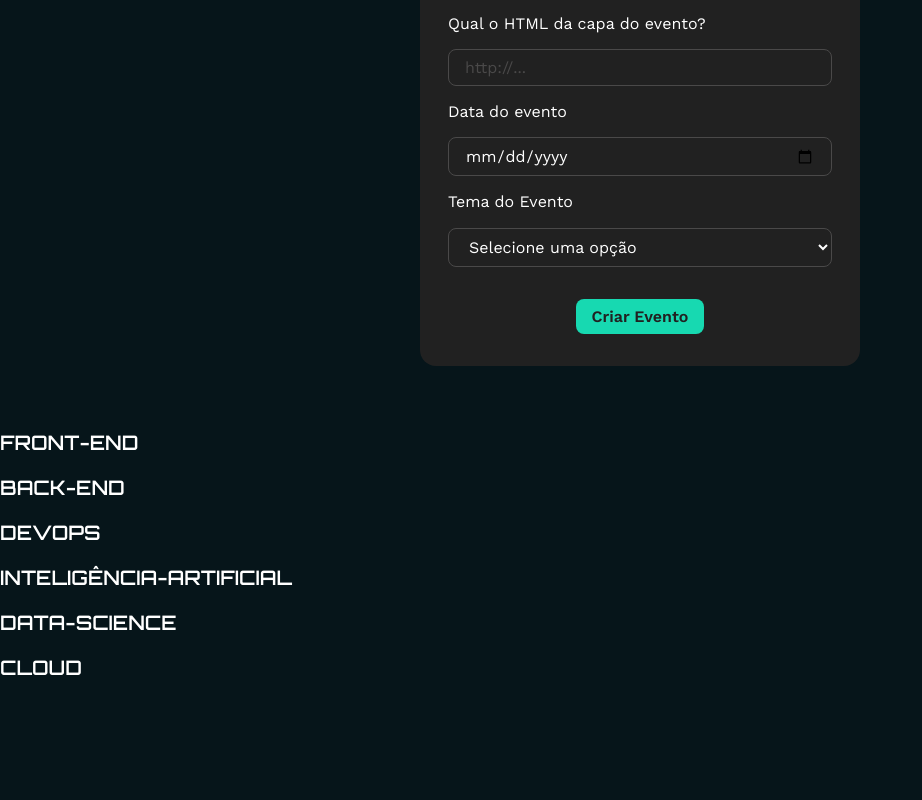
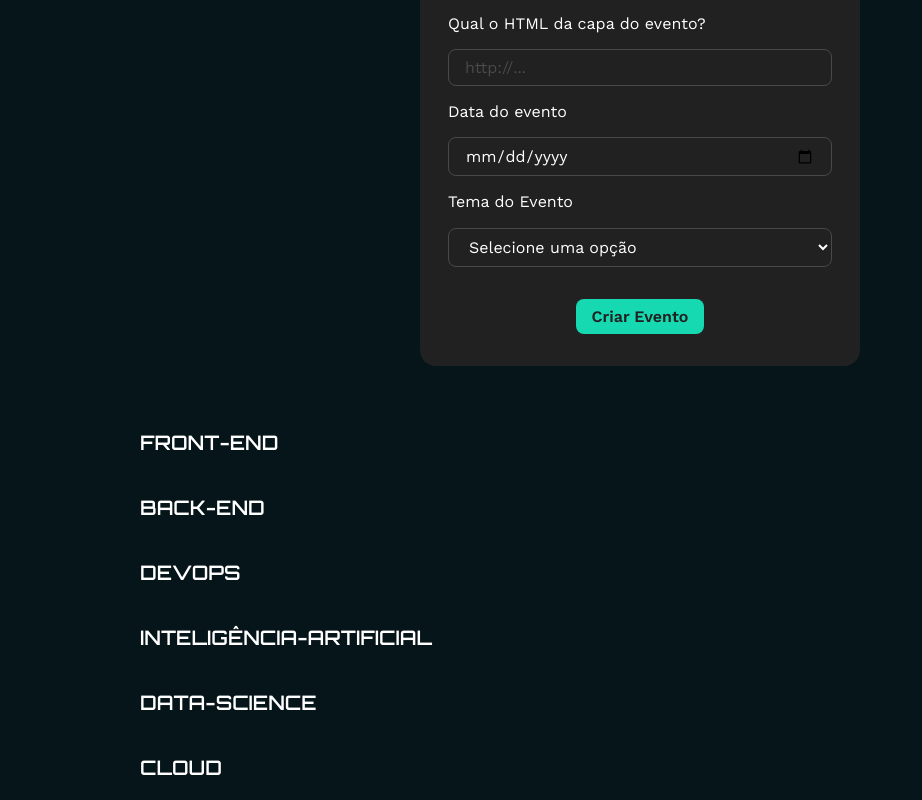
Before and after one commit to guilherme090/alura-react, a React (Vite) app: page / in a window 1280 px wide. Shown: the part 847-1647 px from the top of the page, without its empty margins (0-922 px from the left). Before the commit the page ends 1547 px from the top, so only its background shows below. Built offline with nearby package versions, Linux system fonts and the light colour scheme.

Commit message:
<feat> cap 5.1 área de eventos

```diff
--- a/src/App.css
+++ b/src/App.css
@@ -3,10 +3,22 @@ body {
     background-color: #06151A;
 }
 
-header{
+header {
     background-color: #06151A;
     padding-left: 32px;
     padding-right: 32px;
     display: flex;
     justify-content: center;
 }
+
+.container {
+    width: 1000px;
+    max-width: 90%;
+    margin: 0 auto;
+}
+
+.eventos {
+    display: flex;
+    gap: 24px;
+    flex-wrap: nowrap;
+}
--- a/src/App.tsx
+++ b/src/App.tsx
@@ -44,7 +44,7 @@ function App() {
 
   function adicionarEvento(evento: eventoType): void{
     // eventos.push(evento);
-    // //console.log("eventos => \n", eventos);
+    // console.log("eventos => \n", eventos);
     setEventos([...eventos, evento]);
   }
 
@@ -55,15 +55,18 @@ function App() {
       </header>
       <Banner />
       <FormularioDeEvento temas={temas} aoSubmeter={adicionarEvento} />
-
+      <section className='container'>
         {temas.map(item =>
           <section key={'key' + item.id}>
             <Tema tema={item} />
+            <div className="eventos">
               {eventos.map((item, index) => (
                 <CardEvento evento={item} key={index} />
               ))}
+            </div>
           </section>
         )}
+      </section>
     </>
   )
 }
--- a/src/componentes/CardEvento/index.tsx
+++ b/src/componentes/CardEvento/index.tsx
@@ -14,7 +14,7 @@ export function CardEvento({evento}: {evento: eventoType}) {
             <img src={evento.capa} alt={evento.titulo}/>
             <div className='corpo'>
                 <p className='tag'>
-                    {evento.tema.nome}
+                    {evento.tema? evento.tema.nome: null}
                 </p>
                 <p className='data'>
                     {evento.data.toLocaleDateString('pt-BR')}
```
Lines whose indentation alone changed are shown as unchanged.
